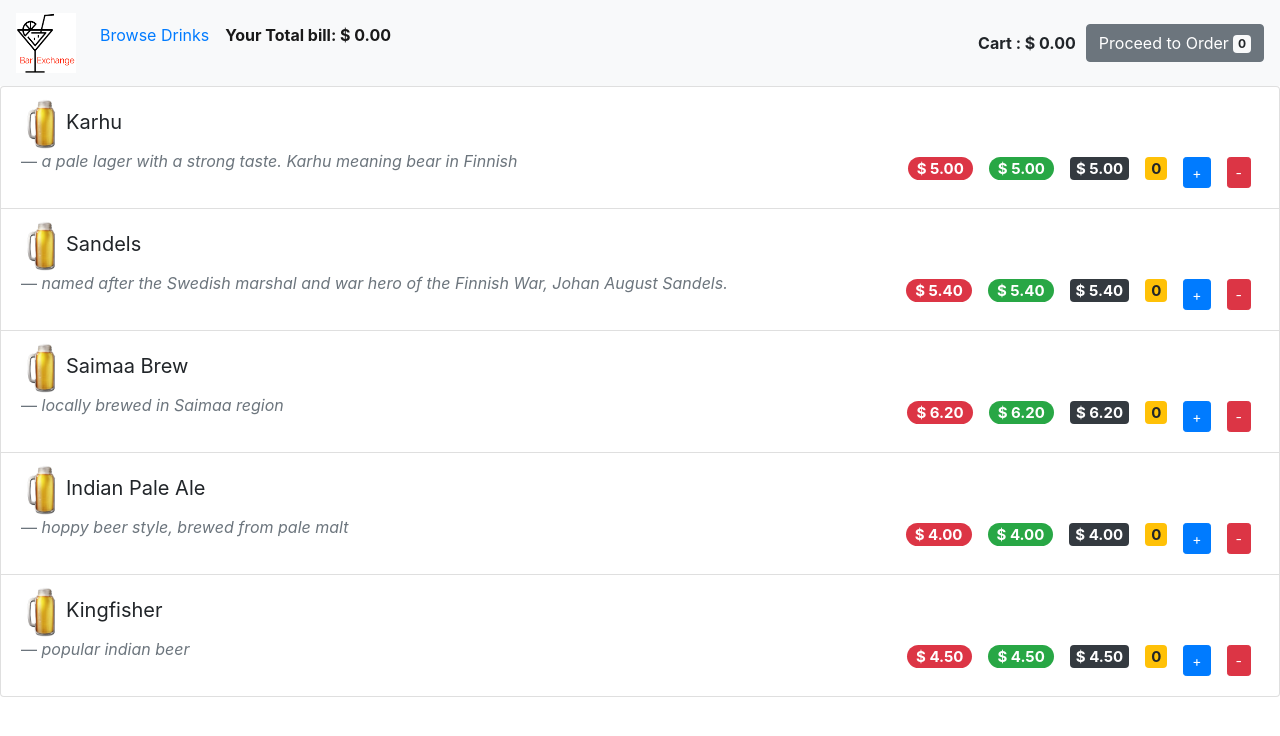
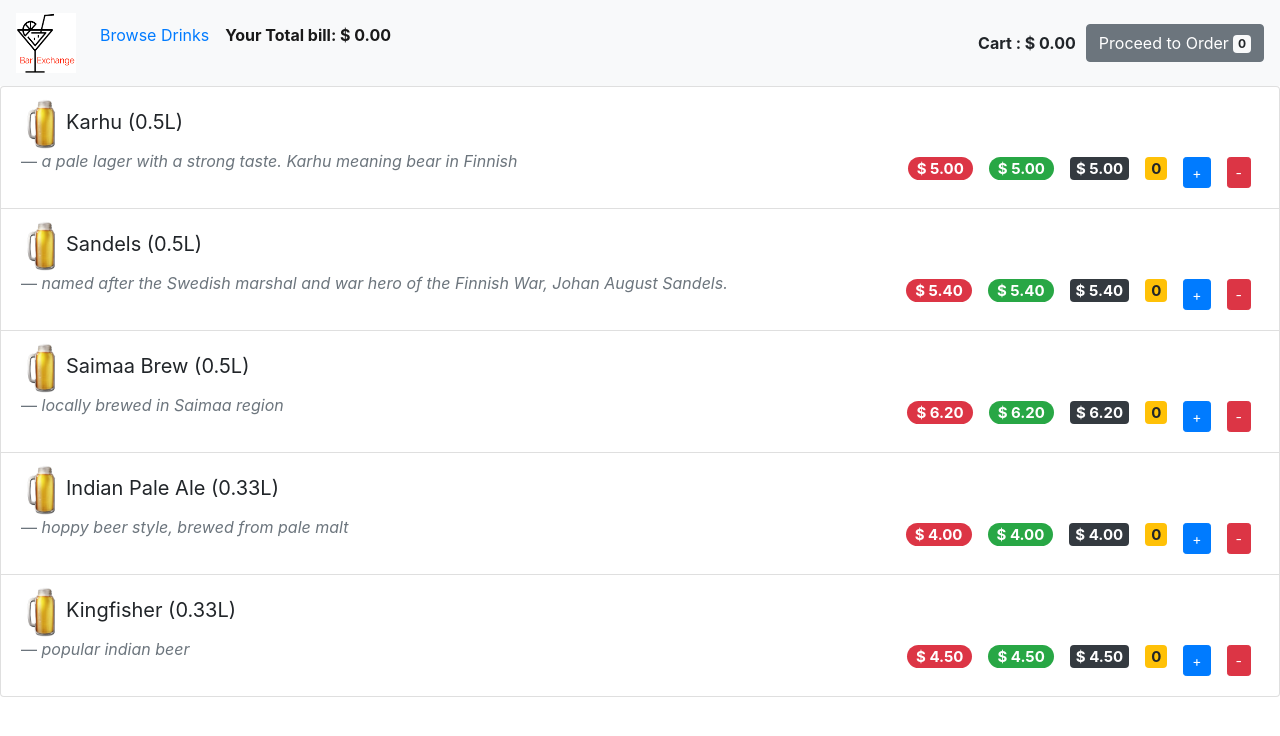
Before and after one commit to Tyaisurm/react-codecamp-2019, a React (Create React App) app: page /products in a window 1280 px wide. Shown: the top 736 px of the page. Built offline with nearby package versions, Linux system fonts and the light colour scheme.

Commit message:
Adding beer quantity in Litre

```diff
--- a/src/fake/constants.js
+++ b/src/fake/constants.js
@@ -1,7 +1,7 @@
 export const products = [
     {
         id: 1,
-        name: "Karhu",
+        name: "Karhu (0.5L)",
         price: 5.0,
         description:
             "a pale lager with a strong taste. Karhu meaning bear in Finnish"
@@ -9,26 +9,26 @@
     {
         id: 2,
         price: 5.4,
-        name: "Sandels",
+        name: "Sandels (0.5L)",
         description:
             "named after the Swedish marshal and war hero of the Finnish War, Johan August Sandels."
     },
     {
         id: 3,
         price: 6.2,
-        name: "Saimaa Brew",
+        name: "Saimaa Brew (0.5L)",
         description: "locally brewed in Saimaa region"
     },
     {
         id: 4,
         price: 4.0,
-        name: "Indian Pale Ale",
+        name: "Indian Pale Ale (0.33L)",
         description: "hoppy beer style, brewed from pale malt "
     },
     {
         id: 5,
         price: 4.5,
-        name: "Kingfisher",
+        name: "Kingfisher (0.33L)",
         description: "popular indian beer "
     }
 ];
```
